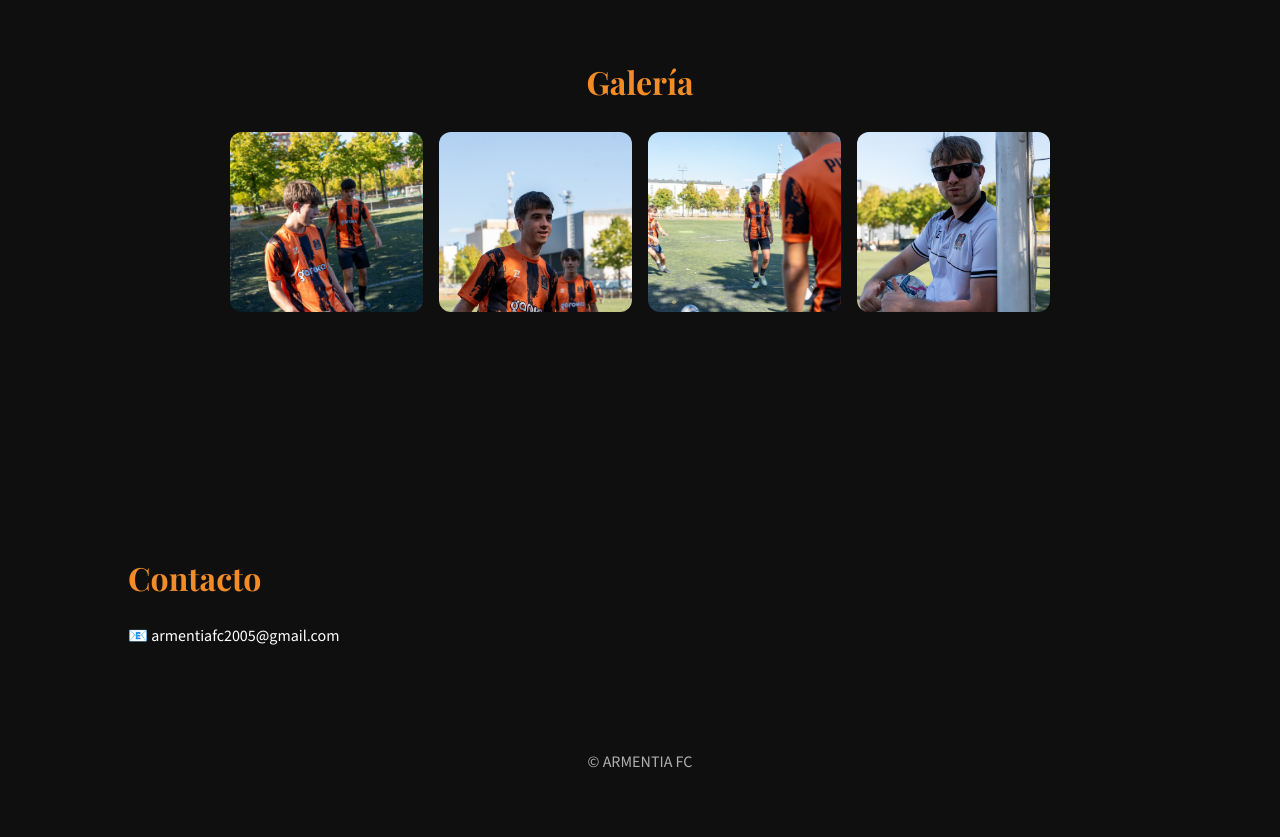
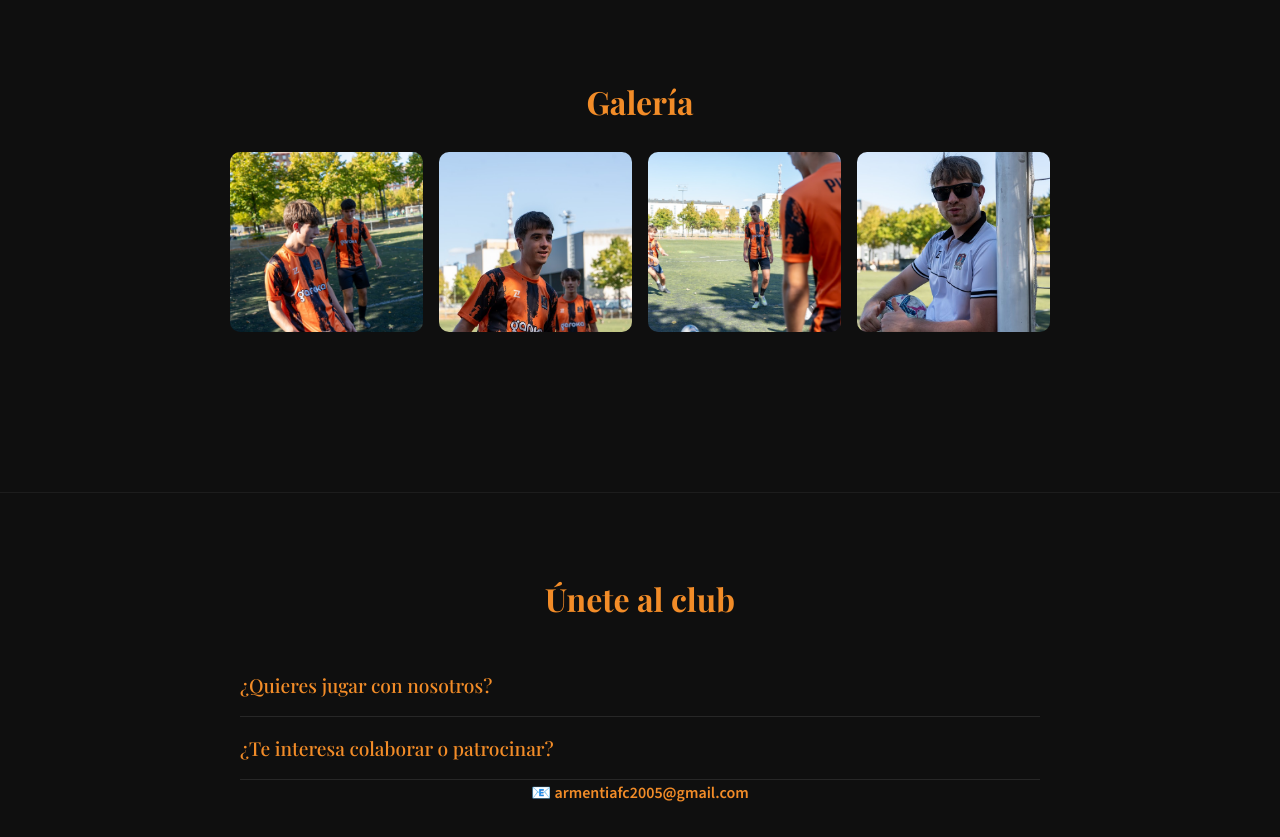
Before and after one commit to enekonaro-creator/armentia-fc, a plain HTML site: page index.html in a window 1280 px wide. Shown: the part 2580-3417 px from the top of the page. Before the commit the page ends 3374 px from the top, so only its background shows below. Drawn offline with nearby package versions, Linux system fonts and the light colour scheme.

Commit message:
Uner
actualizacion

```diff
--- a/index.html
+++ b/index.html
@@ -107,9 +107,47 @@
 
 </section>
 
-<section class="section">
-  <h2>Contacto</h2>
-  <p>📧 armentiafc2005@gmail.com</p>
+<section class="section join">
+  <h2>Únete al club</h2>
+
+  <div class="accordion">
+
+    <div class="accordion-item">
+      <button class="accordion-header">
+        ¿Quieres jugar con nosotros?
+      </button>
+      <div class="accordion-content">
+        <p>
+          ARMENTIA FC es un club amateur de fútbol 7 formado por un grupo de jugadores
+          con buen ambiente y compromiso dentro y fuera del campo.
+        </p>
+        <p>
+          Si te apetece formar parte del equipo o conocernos mejor,
+          escríbenos sin compromiso.
+        </p>
+      </div>
+    </div>
+
+    <div class="accordion-item">
+      <button class="accordion-header">
+        ¿Te interesa colaborar o patrocinar?
+      </button>
+      <div class="accordion-content">
+        <p>
+          Colaborar con ARMENTIA FC es una forma directa de apoyar el deporte local
+          y dar visibilidad a tu negocio en un entorno cercano y real.
+        </p>
+        <p>
+          Estamos abiertos a nuevas colaboraciones y patrocinios.
+        </p>
+      </div>
+    </div>
+
+  </div>
+
+  <p class="join-contact">
+    📧 <a href="mailto:armentiafc2005@gmail.com">armentiafc2005@gmail.com</a>
+  </p>
 </section>
 
 <footer class="footer">
@@ -131,5 +169,21 @@
     lightbox.style.display = "none";
   });
 </script>
+<script>
+  const accordionHeaders = document.querySelectorAll(".accordion-header");
+
+  accordionHeaders.forEach(header => {
+    header.addEventListener("click", () => {
+      const content = header.nextElementSibling;
+
+      if (content.style.maxHeight) {
+        content.style.maxHeight = null;
+      } else {
+        content.style.maxHeight = content.scrollHeight + "px";
+      }
+    });
+  });
+</script>
+
 </body>
 </html>
--- a/style.css
+++ b/style.css
@@ -304,3 +304,102 @@ body {
     max-height: 80%;
   }
 }
+/* ===== PULIDO VISUAL ===== */
+
+/* Separación elegante entre secciones */
+.section + .section {
+  border-top: 1px solid rgba(255,255,255,0.06);
+}
+
+/* Texto más cómodo de leer */
+.section p {
+  max-width: 720px;
+  margin: 0 auto;
+}
+
+/* Enlaces más finos */
+.link {
+  display: inline-block;
+  margin-top: 18px;
+  color: var(--orange);
+  text-decoration: none;
+  font-weight: 600;
+}
+
+.link:hover {
+  text-decoration: underline;
+}
+.overlay {
+  background: rgba(0,0,0,0.55);
+}
+.team-table tr:hover {
+  background: rgba(255,255,255,0.04);
+}
+
+.team-table th {
+  letter-spacing: 0.5px;
+}
+.gallery-grid img {
+  border-radius: 10px;
+}
+.footer {
+  border-top: 1px solid rgba(255,255,255,0.06);
+}
+/* ===== ÚNETE AL CLUB (ACORDEÓN) ===== */
+
+.join {
+  text-align: center;
+}
+
+.accordion {
+  max-width: 800px;
+  margin: 30px auto 0;
+  text-align: left;
+}
+
+.accordion-item {
+  border-bottom: 1px solid rgba(255,255,255,0.1);
+}
+
+.accordion-header {
+  width: 100%;
+  background: none;
+  border: none;
+  padding: 18px 0;
+  font-family: 'Playfair Display', serif;
+  font-size: 1.2rem;
+  color: var(--orange);
+  text-align: left;
+  cursor: pointer;
+}
+
+.accordion-header:hover {
+  opacity: 0.85;
+}
+
+.accordion-content {
+  max-height: 0;
+  overflow: hidden;
+  transition: max-height 0.3s ease;
+}
+
+.accordion-content p {
+  font-size: 0.95rem;
+  margin-bottom: 12px;
+}
+
+.join-contact {
+  margin-top: 30px;
+  font-size: 1rem;
+  text-align: center;
+}
+
+.join-contact a {
+  color: var(--orange);
+  font-weight: 600;
+  text-decoration: none;
+}
+
+.join-contact a:hover {
+  text-decoration: underline;
+}
```
